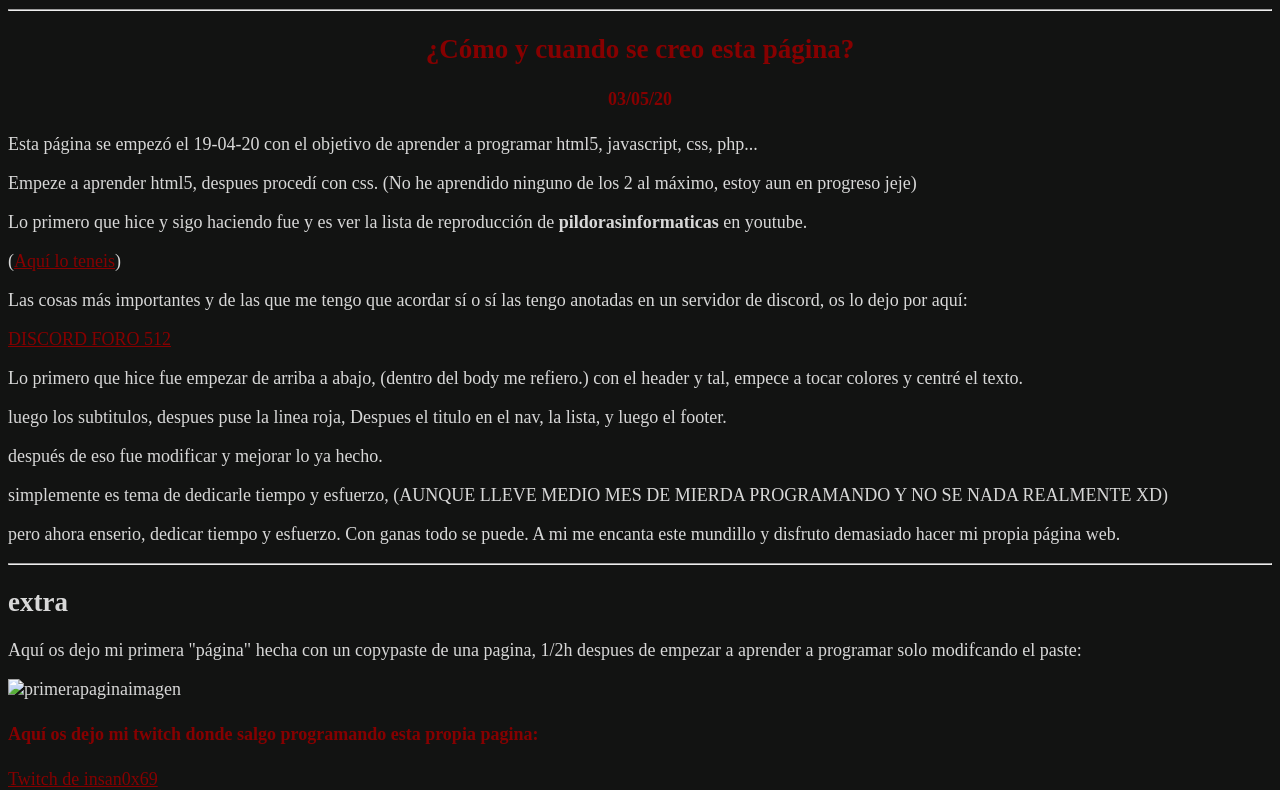
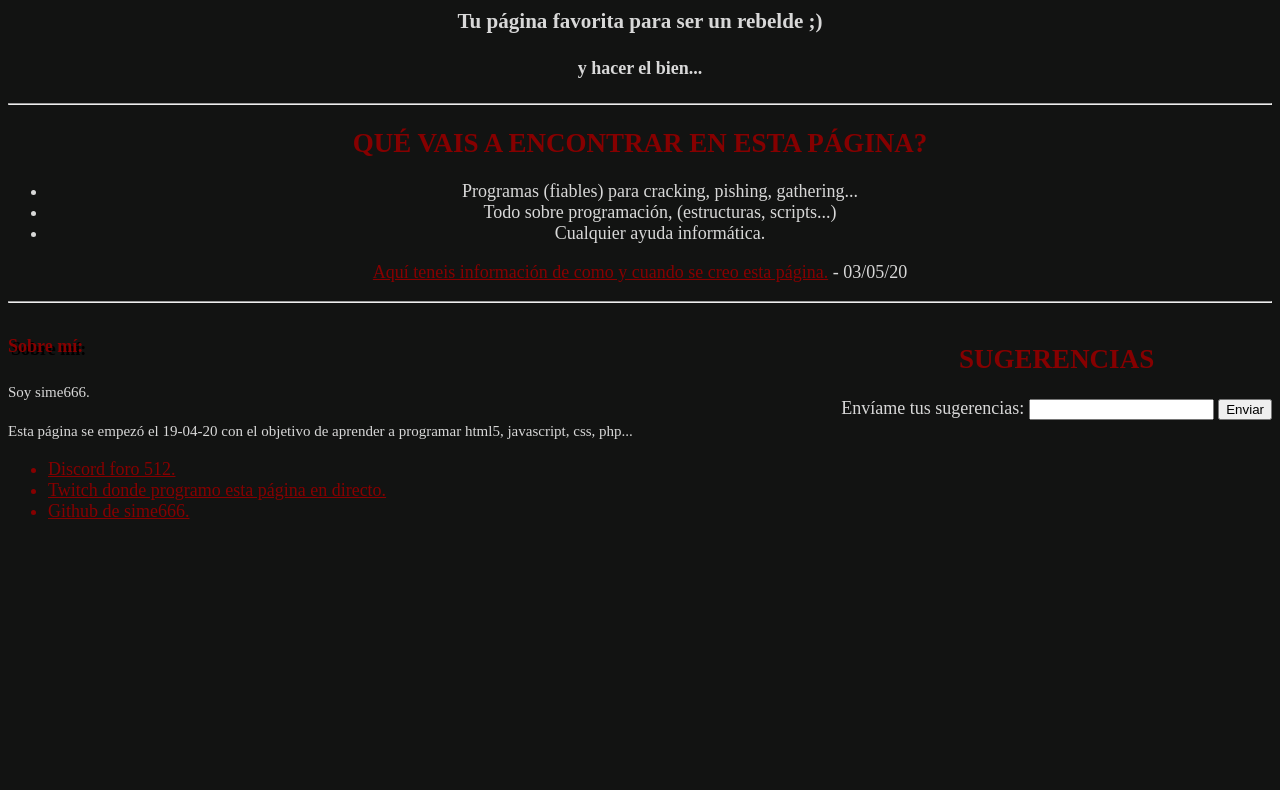
Before and after one commit to sime666/foro512, a plain HTML site: page index.html in a window 1280 px wide. Shown: the part 81-871 px from the top of the page. After the commit the page ends 800 px from the top, so only its background shows below. Drawn offline with Linux system fonts and the light colour scheme; a script that the page names is missing.

Commit message:
Add files via upload

```diff
--- a/index.html
+++ b/index.html
@@ -1,7 +1,7 @@
 <!DOCTYPE html>
 <html lang="es">
   <head>
-          <title>Artículo sobre foro512</title>
+    <title>512</title>
     <meta charset="UTF-8">
     <meta name="title" content="FORO 512">
     <meta name="description" content="FORO 512 - hacking y programación">
@@ -9,41 +9,44 @@
     <link rel="stylesheet" href="hoja-de-estilos.css"/>
     <script type="text/javascript" src="javascript.js"></script>
   </head>
-        <body text="#d8d8d8" link="#860000" vlink="#660000">
+  <body text=#d8d8d8 link="#860000" vlink="#660000">
     <header id="titulo">
-            <h1 style="color:rgb(134, 0, 0)"><a href="file:///D:/aaah/foro%20entero/index.html">FORO 512 - hacking y programación</a></h1>
+        <h1 id="titulos">FORO 512 - programación</h1>
+    </header>
+    <nav id="comentariotitulo">
+      <h3>Tu página favorita para ser un rebelde ;)</h3>
+      <h4>y hacer el bien...</h4>
+    </nav>
+    <div>
       <hr style="color:rgb(134, 0, 0);"></hr>
-         </header>
+    </div>
     <section>
       <heading id="titulosection">
-              <h2 style="color:rgb(134, 0, 0)">¿Cómo y cuando se creo esta página?</h2>
-              <h4 style="color:rgb(134, 0, 0)">03/05/20</h4>
+        <h2 id="titulos">QUÉ VAIS A ENCONTRAR EN ESTA PÁGINA?</h2>
+        <ul>
+          <li>Programas (fiables) para cracking, pishing, gathering...</li>
+          <li>Todo sobre programación, (estructuras, scripts...)</li>
+          <li>Cualquier ayuda informática.</li>
+        </ul>
       </heading>
-          <div id="articulo">
-            <p>Esta página se empezó el 19-04-20 con el objetivo de aprender a programar html5, javascript, css, php...</p>
-            <p>Empeze a aprender html5, despues procedí con css. (No he aprendido ninguno de los 2 al máximo, estoy aun en progreso jeje)</p>
-            <p>Lo primero que hice y sigo haciendo fue y es ver la lista de reproducción de <strong>pildorasinformaticas</strong> en youtube.</p>
-            <p>(<a href="https://www.youtube.com/watch?v=QC9_8nRNNHA&list=PL6olAi6ycWyg8N7PlPhnRuLgPYOXYdXve">Aquí lo teneis</a>)</p>
-            <p>Las cosas más importantes y de las que me tengo que acordar sí o sí las tengo anotadas en un servidor de discord, os lo dejo por aquí:</p>
-            <a href="https://discord.gg/W7CQ8cY">DISCORD FORO 512</a>
-            <p>Lo primero que hice fue empezar de arriba a abajo, (dentro del body me refiero.) con el header y tal, empece a tocar colores y centré el texto.</p>
-            <p>luego los subtitulos, despues puse la linea roja, Despues el titulo en el nav, la lista, y luego el footer.</p>
-            <p>después de eso fue modificar y mejorar lo ya hecho.</p>
-            <p>simplemente es tema de dedicarle tiempo y esfuerzo, (AUNQUE LLEVE MEDIO MES DE MIERDA PROGRAMANDO Y NO SE NADA REALMENTE XD)</p>
-            <p>pero ahora enserio, dedicar tiempo y esfuerzo. Con ganas todo se puede. A mi me encanta este mundillo y disfruto demasiado hacer mi propia página web.</p>
+      <div id="articulos">
+        <article>
+          <p><a href="https://sime666.github.io/Articulo-como-hice-esta-pagina/">Aquí teneis información de como y cuando se creo esta página.</a> - 03/05/20</p>
+        </article>
+      </div>
       <hr style="color:rgb(134, 0, 0);"></hr>
-          </div>
     </section>
+    <aside id="sugerencias">
+      <h1 id="titulos">SUGERENCIAS</h1>
+      <form name="formulario" id="formulario" method="GET" autocomplete="off">
+
+        Envíame tus sugerencias:&nbsp<input type="text" name="texto" id="textoformulario">
+
+        <input type="submit" value="Enviar">
+      </form>
+    </aside>
   </body>
-        <aside id="aside">
-          <h2 id="extra">extra</h2>
-          <p>Aquí os dejo mi primera "página" hecha con un copypaste de una pagina, 1/2h despues de empezar a aprender a programar solo modifcando el paste:</p>
-          <img id="imagen" src="img/primerapagina.PNG" alt="primerapaginaimagen">
-          <h4 style="color:rgb(134, 0, 0)">Aquí os dejo mi twitch donde salgo programando esta propia pagina:</h4>
-          <a href="https://www.twitch.tv/insan0x69">Twitch de insan0x69</a>
-        </aside>
-        <footer>
-          <hr style="color:rgb(134, 0, 0);"></hr>
+  <aside id="informacion">
     <h4 id="titulofooter" style="color:rgb(134, 0, 0)">Sobre mí:</h4>
     <p><small>Soy sime666.</small></p>
     <p><small>Esta página se empezó el <time>19-04-20</time> con el objetivo de aprender a programar html5, javascript, css, php...</small></p>
@@ -52,5 +55,5 @@
       <li><a href="https://www.twitch.tv/insan0x69">Twitch donde programo esta página en directo.</a></li>
       <li><a href="https://github.com/sime666">Github de sime666.</a></li>
     </ul>
-        </footer>
+  </aside>
 </html>
```
Lines whose indentation alone changed are shown as unchanged.
